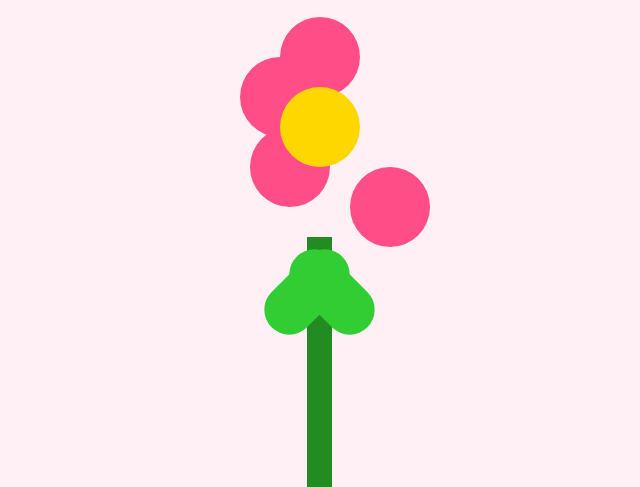
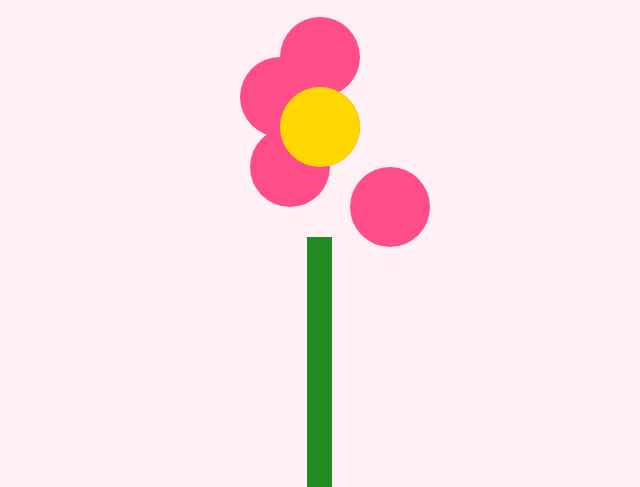
Before and after one commit to AnsonWM/Valentine, a plain HTML site: page index.html in a window 1280 px wide. Shown: the part 316-803 px from the top of the page, without its empty margins (320-960 px from the left). Drawn offline with Linux system fonts and the light colour scheme.

Commit message:
Update index.html

```diff
--- a/index.html
+++ b/index.html
@@ -14,12 +14,10 @@
             <div class="petal petal2"></div>
             <div class="petal petal3"></div>
             <div class="petal petal4"></div>
+            <div class="petal petal5"></div> <!-- Kelopak tambahan di bagian bawah -->
             <div class="center"></div>
         </div>
-        <div class="stem">
-            <div class="leaf left"></div>
-            <div class="leaf right"></div>
-        </div>
+        <div class="stem"></div> <!-- Batang bunga menyatu dengan bunga -->
     </div>
     <script src="script.js"></script>
 </body>
```
